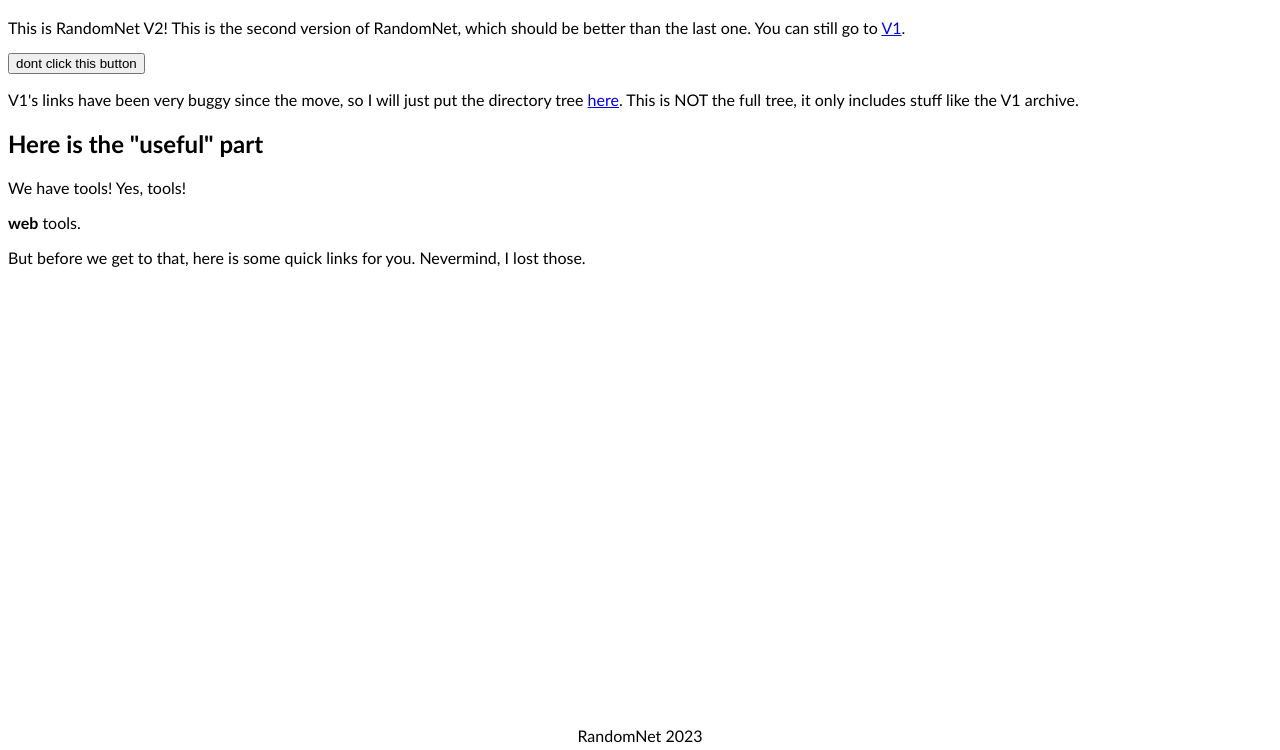
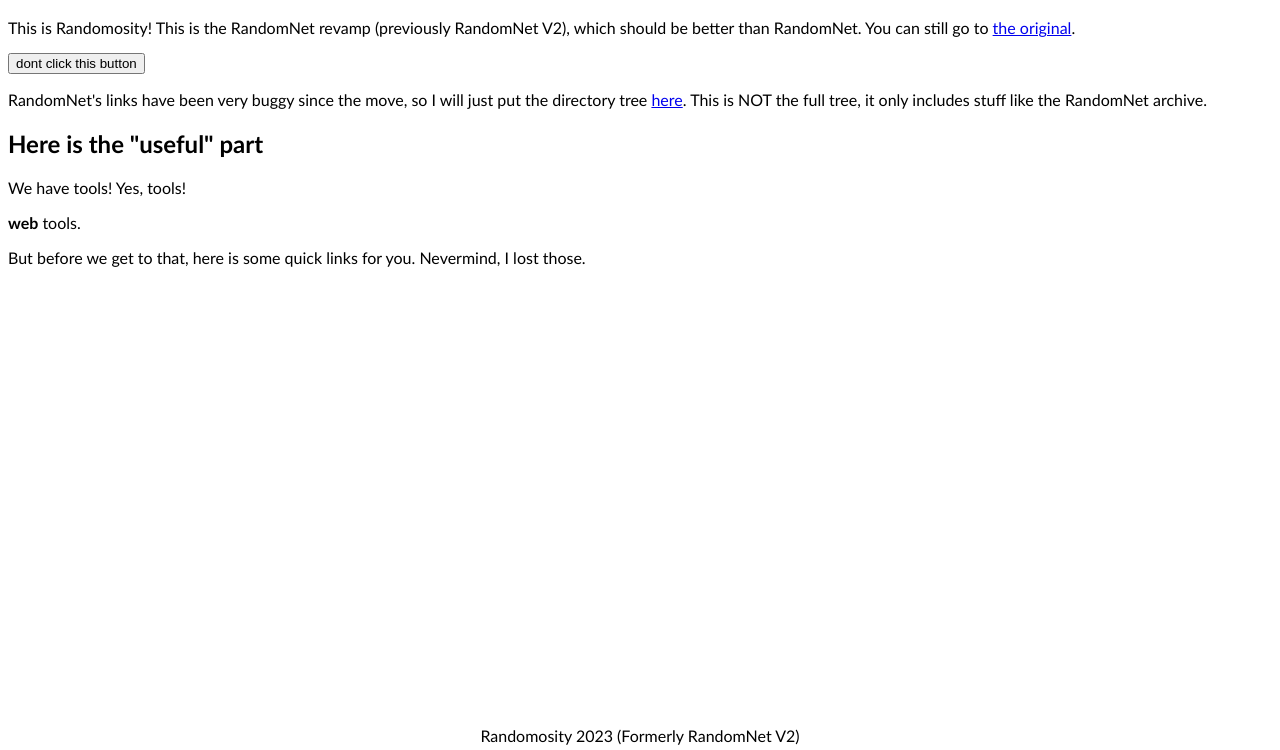
Before and after one commit to randomnessyt92/randomnessyt92.github.io, a plain HTML site: page index.html in a window 1280 px wide. Shown: the part 50-800 px from the top of the page. Drawn offline with Linux system fonts and the light colour scheme.

Commit message:
Update index.html

```diff
--- a/index.html
+++ b/index.html
@@ -1,6 +1,6 @@
 <html>
    <head>
-      <title>RandomNet V2</title>
+      <title>Welcome to Randomosity!</title>
       <style>
          body {
             font-family: Calibri;
@@ -17,13 +17,13 @@
    </head>
    <body>
       <h1>Welcome to RandomNet V2</h1>
-      <p>This is RandomNet V2! This is the second version of RandomNet, which should be better than the last one. You can still go to <a href="/randomnetv1/index.html">V1</a>.</p>
+      <p>This is Randomosity! This is the RandomNet revamp (previously RandomNet V2), which should be better than RandomNet. You can still go to <a href="/randomnetv1/index.html">the original</a>.</p>
       <button onclick="alert('YOU CLICKED IT'); window.close();">dont click this button</button>
-      <p>V1's links have been very buggy since the move, so I will just put the directory tree <a href="tree.html">here</a>. This is NOT the full tree, it only includes stuff like the V1 archive.</p>
+      <p>RandomNet's links have been very buggy since the move, so I will just put the directory tree <a href="tree.html">here</a>. This is NOT the full tree, it only includes stuff like the RandomNet archive.</p>
       <h2>Here is the "useful" part</h2>
       <p>We have tools! Yes, tools!</p>
       <p><b>web</b> tools.</p>
       <p>But before we get to that, here is some quick links for you. Nevermind, I lost those.</p>
-      <div class="footer">RandomNet 2023</div>
+      <div class="footer">Randomosity 2023 (Formerly RandomNet V2)</div>
    </body>
 </html>
```
